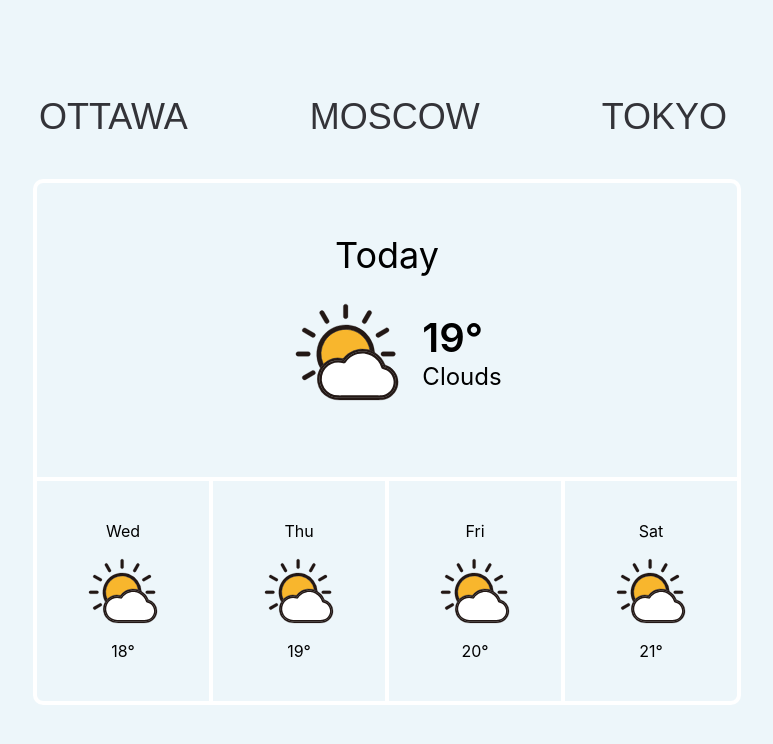
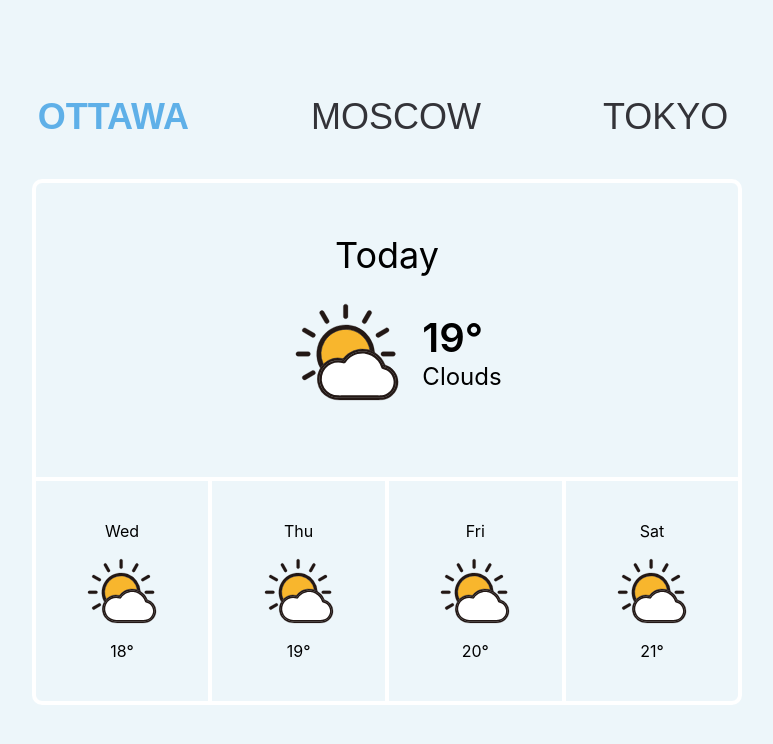
Before and after one commit to vi-nastya/weather-app, a React (Create React App) app: page / in a window 1280 px wide. Shown: the top 744 px of the page, without its empty margins (257-1030 px from the left). Built offline with nearby package versions, Linux system fonts and the light colour scheme.

Commit message:
feat: add city state

```diff
--- a/src/App.less
+++ b/src/App.less
@@ -37,9 +37,12 @@ display: flex;
 
   &:hover {
     color: @color-primary-hover;
-    font-weight: 500;
   }
+}
 
+.city-active {
+  color: @color-primary-hover;
+  font-weight: 700;
 }
 
 .weather {
--- a/src/App.tsx
+++ b/src/App.tsx
@@ -1,4 +1,4 @@
-import React from "react";
+import React, { Component } from "react";
 import "./App.less";
 import weatherIcons from "./icons";
 
@@ -28,13 +28,35 @@ const DAYS = [
   },
 ];
 
-function App() {
+interface AppProps {
+  children?: React.ReactNode;
+}
+interface AppState {
+  city: string;
+}
+
+class App extends Component<AppProps, AppState> {
+  constructor(props: any) {
+    super(props);
+    this.state = {
+      city: CITIES[0],
+    };
+  }
+  setCity = (newCity: string) => this.setState({ city: newCity });
+  render = () => {
     return (
       <div className="App">
         <div className="container">
           <div className="cities">
             {CITIES.map((city) => (
-            <button key={city} className="city">
+              <button
+                key={city}
+                className={`city ${
+                  this.state.city === city ? "city-active" : ""
+                }`}
+                disabled={this.state.city === city}
+                onClick={() => this.setCity(city)}
+              >
                 {city.toUpperCase()}
               </button>
             ))}
@@ -63,6 +85,7 @@ function App() {
         </div>
       </div>
     );
+  };
 }
 
 export default App;
```
Lines whose indentation alone changed are shown as unchanged.
